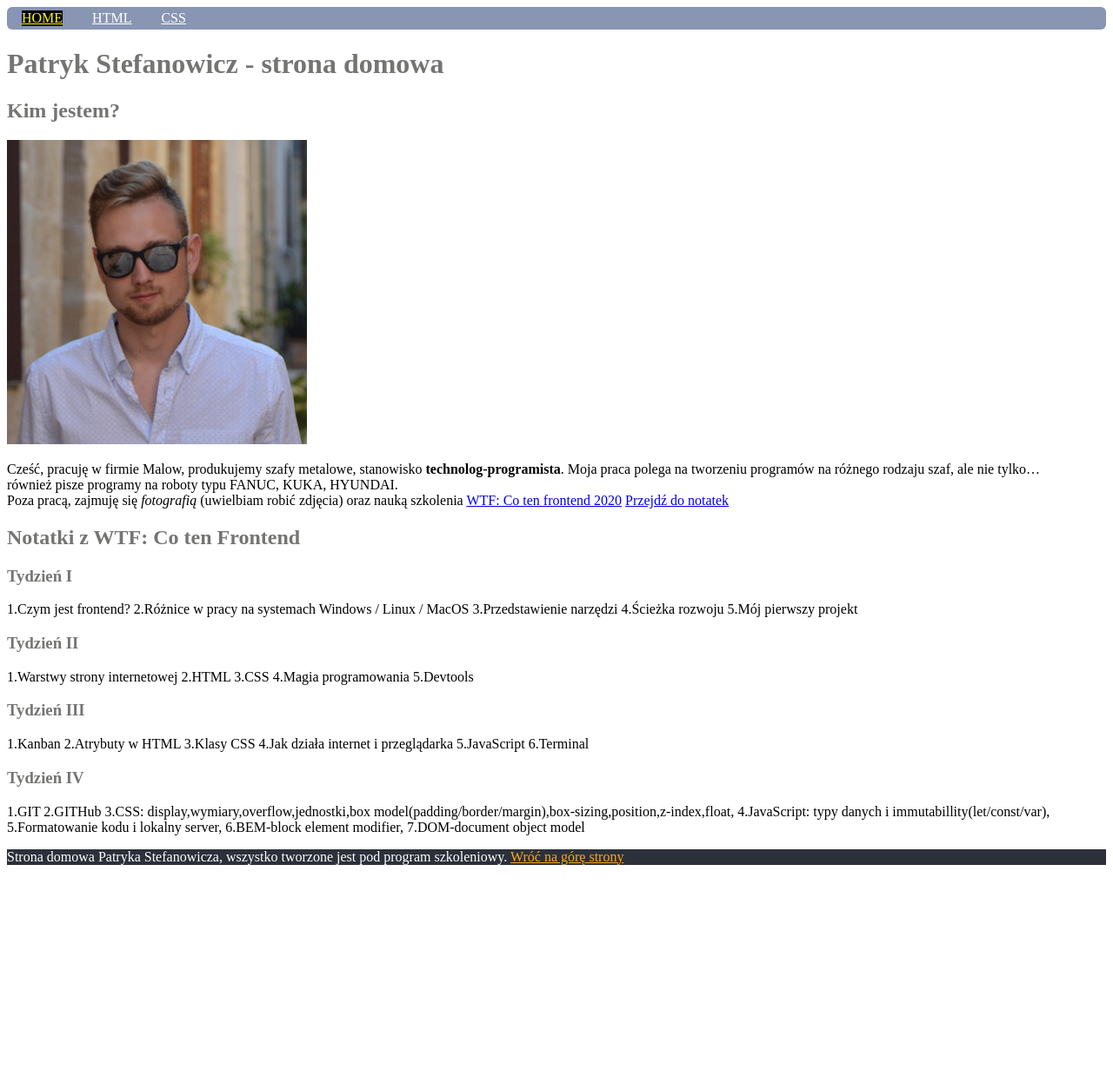
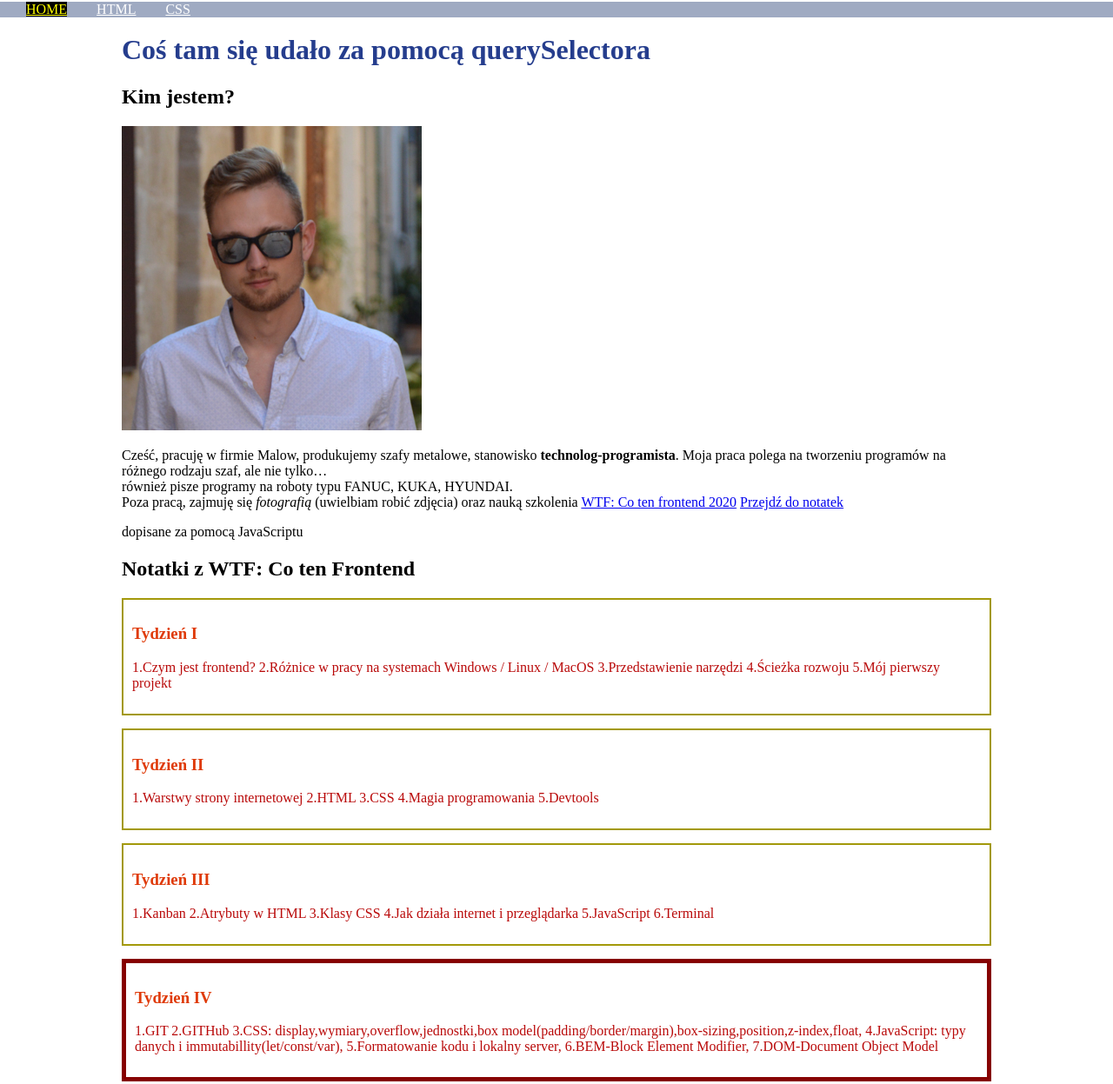
Before and after one commit to patrykstefanowicz/homepage, a plain HTML site: page index.html in a window 1280 px wide. Shown: the top 1247 px of the page at 87% size. Before the commit the page ends 1003 px from the top, so only its background shows below. Drawn offline with Linux system fonts and the light colour scheme.

Commit message:
new week-summary and padding header

```diff
--- a/index.html
+++ b/index.html
@@ -18,64 +18,80 @@
       </nav>
     </header>
 
-    <main>
-      <header id="top">
-        <h1 class="main-header">Patryk Stefanowicz - strona domowa</h1>
+    <main class="main">
+      <header class="main__header" id="top">
+        <h1 class="main__heading main__heading--js">
+          Patryk Stefanowicz - strona domowa
+        </h1>
       </header>
 
-      <section>
-        <h2 class="second-header">Kim jestem?</h2>
-        <img src="patryk-header.jpg" alt="Oto ja Patryk" />
-        <p>
+      <section class="about">
+        <h2 class="about__heading">Kim jestem?</h2>
+        <img
+          class="about__picture"
+          src="patryk-header.jpg"
+          alt="Oto ja Patryk"
+        />
+        <p class="about__description">
           Cześć, pracuję w firmie Malow, produkujemy szafy metalowe, stanowisko
           <b>technolog-programista</b>. Moja praca polega na tworzeniu programów
           na różnego rodzaju szaf, ale nie tylko… <br />
           również pisze programy na roboty typu FANUC, KUKA, HYUNDAI. <br />
           Poza pracą, zajmuję się <i>fotografią</i> (uwielbiam robić zdjęcia)
           oraz nauką szkolenia
-          <a href="https://cotenfrontend.pl/">WTF: Co ten frontend 2020</a>
-          <a href="#notatki">Przejdź do notatek</a>
+          <a class="about__link" href="https://cotenfrontend.pl/"
+            >WTF: Co ten frontend 2020</a
+          >
+          <a class="about__link" href="#notatki">Przejdź do notatek</a>
         </p>
+        <p class="about__description about__description--js"></p>
       </section>
 
-      <section>
-        <h2 id="notatki" class="second-header">
-          Notatki z WTF: Co ten Frontend
-        </h2>
+      <section class="notes" id="notatki">
+        <h2 class="notes__heading">Notatki z WTF: Co ten Frontend</h2>
 
-        <article>
-          <h3 class="third-header">Tydzień I</h3>
-          <p>
+        <article class="week-summary">
+          <h3 class="week-summary__title">Tydzień I</h3>
+          <p class="week-summary__description">
             1.Czym jest frontend? 2.Różnice w pracy na systemach Windows / Linux
             / MacOS 3.Przedstawienie narzędzi 4.Ścieżka rozwoju 5.Mój pierwszy
             projekt
           </p>
         </article>
 
-        <article>
-          <h3 class="third-header">Tydzień II</h3>
-          <p>
+        <article class="week-summary">
+          <h3 class="week-summary__title">Tydzień II</h3>
+          <p class="week-summary__description">
             1.Warstwy strony internetowej 2.HTML 3.CSS 4.Magia programowania
             5.Devtools
           </p>
         </article>
 
-        <article>
-          <h3 class="third-header">Tydzień III</h3>
-          <p>
+        <article class="week-summary">
+          <h3 class="week-summary__title">Tydzień III</h3>
+          <p class="week-summary__description">
             1.Kanban 2.Atrybuty w HTML 3.Klasy CSS 4.Jak działa internet i
             przeglądarka 5.JavaScript 6.Terminal
           </p>
         </article>
 
-        <article>
-          <h3 class="third-header">Tydzień IV</h3>
-          <p>
+        <article class="week-summary week-summary--special">
+          <h3 class="week-summary__title">Tydzień IV</h3>
+          <p class="week-summary__description">
             1.GIT 2.GITHub 3.CSS: display,wymiary,overflow,jednostki,box
             model(padding/border/margin),box-sizing,position,z-index,float,
             4.JavaScript: typy danych i immutabillity(let/const/var),
-            5.Formatowanie kodu i lokalny server, 6.BEM-block element modifier,
-            7.DOM-document object model
+            5.Formatowanie kodu i lokalny server, 6.BEM-Block Element Modifier,
+            7.DOM-Document Object Model
+          </p>
+        </article>
+
+        <article class="week-summary">
+          <h3 class="week-summary__title">Tydzień V</h3>
+          <p class="week-summary__description">
+            1.Klan 2.JavaScript:funkcje, obiekty, immutability 3.U mnie (nie)
+            działa 4.HTML: listy, tabele, definicje, 5.Normalizacja vs reset,
+            6.Flexbox, 7.Tło 8.Grafik cięcie: wizytówka
           </p>
         </article>
       </section>
@@ -83,7 +99,7 @@
 
     <footer class="footer">
       Strona domowa Patryka Stefanowicza, wszystko tworzone jest pod program
-      szkoleniowy. <a href="#top">Wróć na górę strony</a>
+      szkoleniowy. <a class="footer__link" href="#top">Wróć na górę strony</a>
     </footer>
 
     <script src="main.js"></script>
--- a/main.js
+++ b/main.js
@@ -5,3 +5,13 @@ console.log(firstName);
 console.log(age);
 
 console.log(`Siema, nazywam się ${firstName} oraz mam ${age} lat.`);
+
+const heading = document.querySelector('.main__heading--js')
+
+console.log(heading);
+
+heading.innerHTML = `Coś tam się udało za pomocą querySelectora`
+
+const emptyParagraph = document.querySelector('.about__description--js');
+
+emptyParagraph.innerHTML = `dopisane za pomocą JavaScriptu`;
--- a/style.css
+++ b/style.css
@@ -1,33 +1,23 @@
-.navigation {
-  background: #8895b3;
-  border-radius: 6px;
-  padding: 2px;
+.about{
+
 }
 
-.navigation__link {
-  color: #fff;
-  display: inline-block;
-  margin: 2px 15px;
-}
+.about__description{
 
-.navigation__link--homepage {
-    color: yellow;
-    background: black;
 }
 
 
+.about__heading{
+
+}
+
+.about__link{
+
+}
+
+.about__picture{
 
 
-.main-header {
-  color: #747572;
-}
-
-.second-header {
-  color: #747572;
-}
-
-.third-header {
-  color: #747572;
 }
 
 
@@ -37,8 +27,76 @@
 .footer {
   color: white;
   background: #2b303a;
+  max-width: 1000px;
+    margin: 0 auto;
 }
 
-footer a {
+.footer__link {
   color: #faa916;
 }
+
+.header{
+
+}
+
+.main{
+    max-width: 1000px;
+    margin: 0 auto;
+}
+
+.main__header{
+  color: rgb(37, 61, 141);
+  padding-top: 10px;
+}
+
+.main__heading{
+  color: rgb(37, 61, 141);
+}
+
+
+
+.notes{
+
+}
+
+.notes__heading{
+
+}
+
+.navigation {
+  background: rgb(136, 149, 179, 0.8);
+  padding: 0 30px;
+  width: 100%;
+  right: 0;
+  left: 0;
+  position: fixed;
+  top: 2px;
+}
+
+.navigation__link {
+  color: #fff;
+  margin-right: 30px;
+}
+
+.navigation__link--homepage {
+  color: yellow;
+  background: black;
+}
+
+.week-summary {
+  padding: 10px;
+  border: 2px solid rgb(163, 153, 10);
+  margin-bottom: 15px;
+}
+
+.week-summary--special {
+  border: 5px solid rgb(134, 0, 0);
+}
+
+.week-summary__title {
+  color: rgb(223, 58, 8);
+}
+
+.week-summary__description {
+  color: rgb(185, 9, 9);
+}
```
Also changed, not shown: css.html (+21 -16 lines), html.html (+41 -30 lines).
